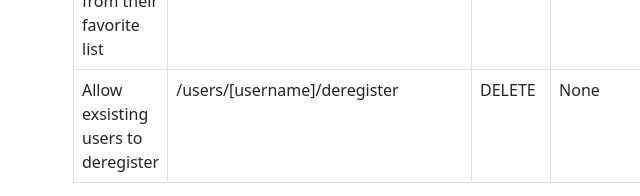
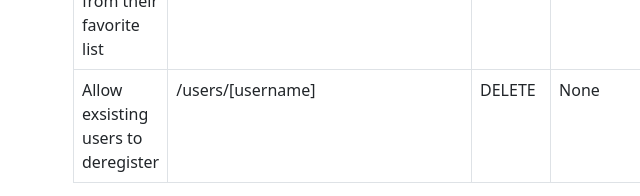
Before and after one commit to Alemtola/CinemaFlix-API, a website: page public/documentation.html in a window 1280 px wide. Shown: the part 2520-2716 px from the top of the page, 9-649 px from the left. Drawn offline with nearby package versions, Linux system fonts and the light colour scheme.

Commit message:
updated documentation

```diff
--- a/public/documentation.html
+++ b/public/documentation.html
@@ -219,7 +219,7 @@
 
               <tr>
                 <td>Allow exsisting users to deregister</td>
-                <td>/users/[username]/deregister</td>
+                <td>/users/[username]</td>
                 <td>DELETE</td>
                 <td>None</td>
                 <td>
```
